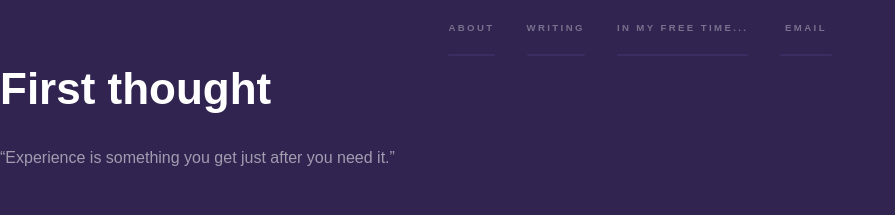
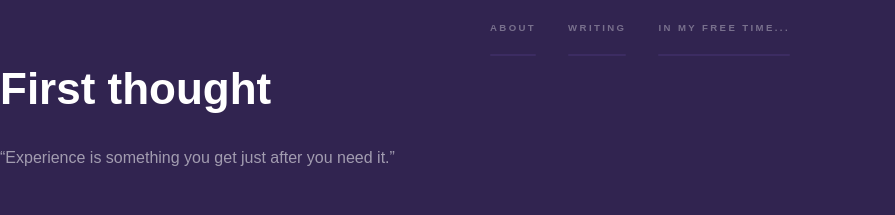
Before and after one commit to nthobservation/nthobservation.github.io, a Jekyll site: the page built from _posts/2021-07-10-first-thought.md, in a window 1280 px wide. Shown: the top 215 px of the page, without its empty margins (0-895 px from the left). Built offline with Jekyll 4.4.1, drawn with Linux system fonts in a browser that asks for light colours; nearby versions of some CDN libraries; library files that are not in the unit come from our copies.

Commit message:
Update default.html

```diff
--- a/_layouts/default.html
+++ b/_layouts/default.html
@@ -18,7 +18,10 @@
 							<li> <a href="/">About</a></li>
 							<li><a href="/writing">Writing</a></li>
 							<li><a href="/">In my free time...</a></li>
-							<li><a href="nthobservation@gmail.com">email</a> <a href="https://github.com/glickmac/">GitHub</a></li>
+						</ul>
+						<ul class="icons">
+							<li><a href="nthobservation@gmail.com">email</a></li>
+							<li><a href="https://github.com/glickmac/">GitHub</a></li>
 						</ul>
 					</nav>
 				</div>
```
